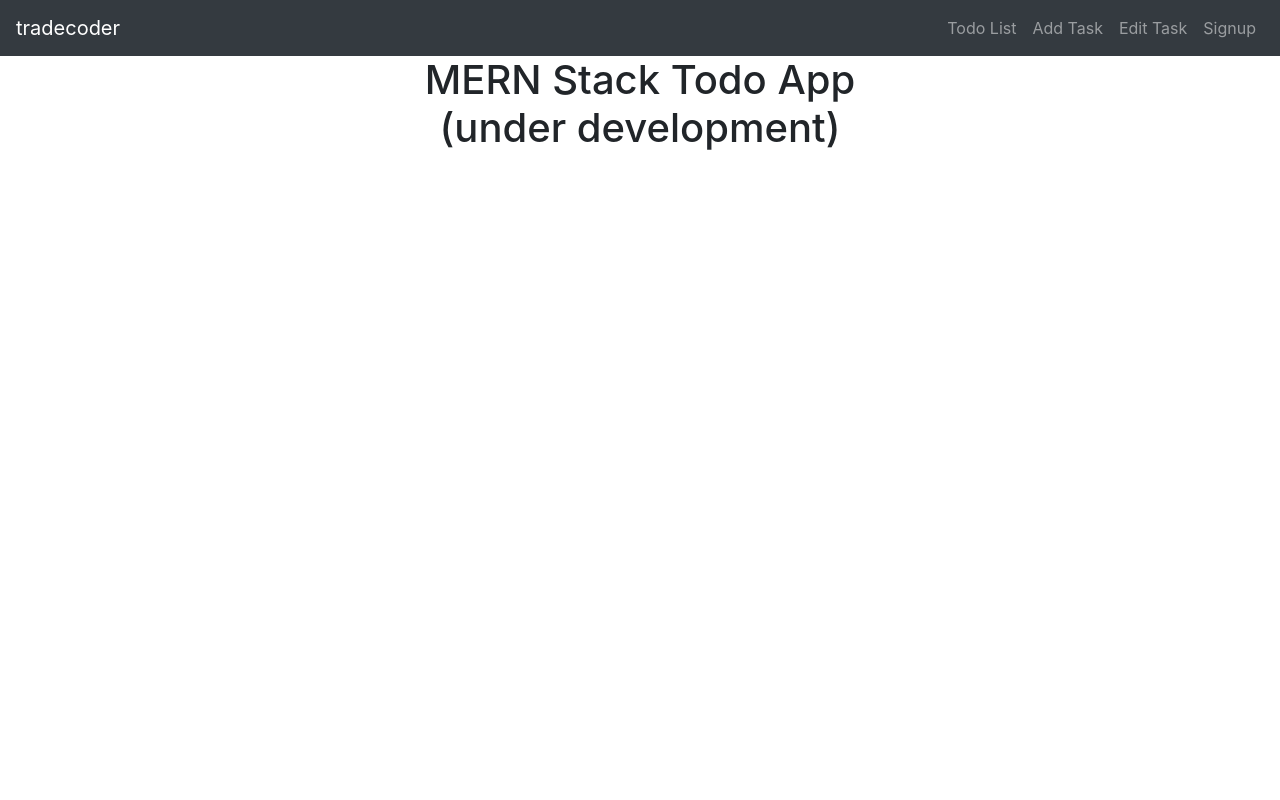
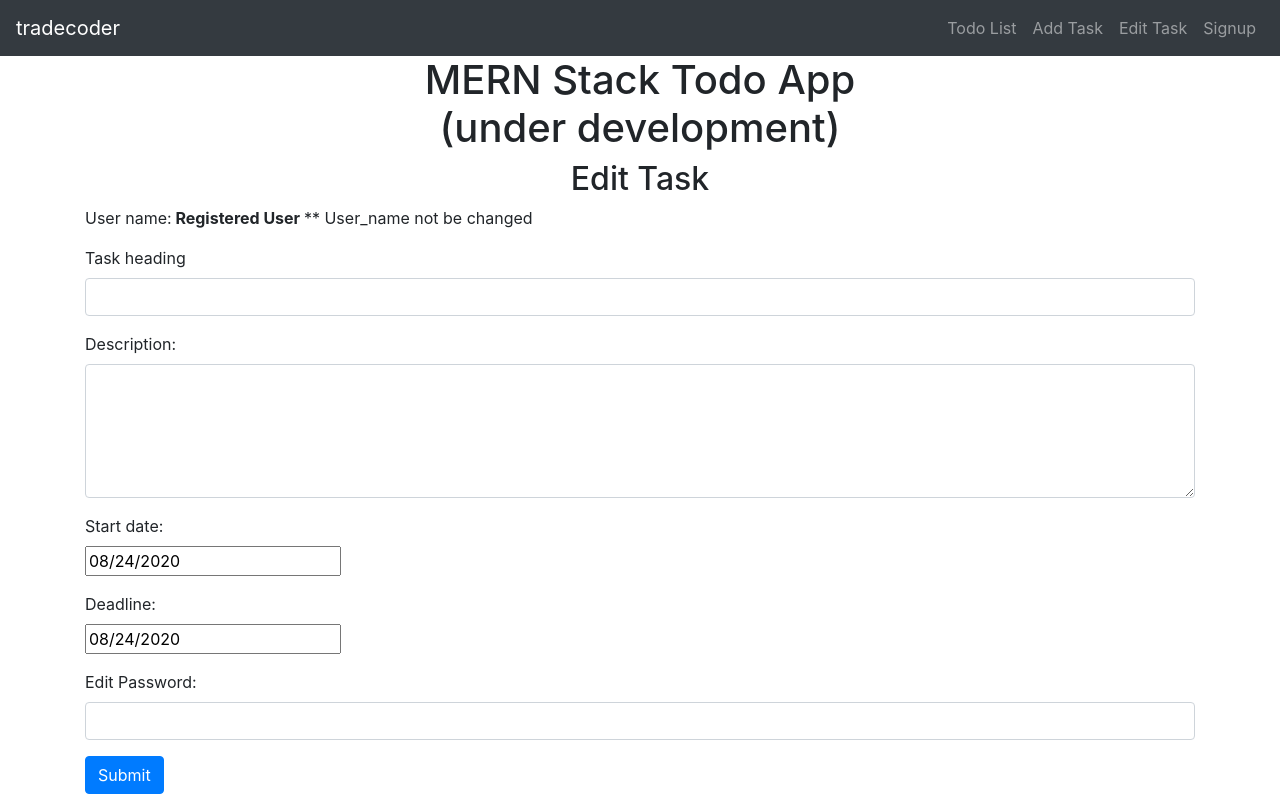
Before and after one commit to thetradecoder/mern-crud-app, a React (Create React App) app: page /mern-crud-app/edit in a window 1280 px wide. Built offline with nearby package versions, Linux system fonts and the light colour scheme.

Commit message:
local update

```diff
--- a/src/App.js
+++ b/src/App.js
@@ -4,7 +4,7 @@ import 'bootstrap/dist/css/bootstrap.min.css';
 import 'react-datepicker/dist/react-datepicker.css';
 import Navbar from './components/navbar.component';
 import AddTask from './components/addtask.component';
-
+import EditTask from './components/edittask.component';
 
 function App() {
   return (
@@ -12,6 +12,7 @@ function App() {
       <Navbar />
       <h1 className="text-center">MERN Stack Todo App<br/> (under development)</h1>
       <Route path="/mern-crud-app/add" component={AddTask}/>
+      <Route path="/mern-crud-app/edit" component={EditTask}/>
     </Router>
   );
 }
--- a/src/components/addtask.component.js
+++ b/src/components/addtask.component.js
@@ -10,6 +10,7 @@ export default function AddTask (){
         const [taskheading, setTaskheading] = useState("");
         const [startdate, setStartdate]= useState(new Date());
         const [deadline, setDeadline] = useState(new Date());
+        const [editpassword, setEditpassword]=useState("");
 
         function  onChangeUsername(e){
             setUsername(e.target.value)
@@ -30,6 +31,11 @@ export default function AddTask (){
          function onChangeDeadline(date){
             setDeadline(date)
         }
+
+        function onChangeEditPassword(e){
+            setEditpassword(e.target.value)
+        }
+
         function onSubmitTask(e){
             e.preventDefault();
             // come back here after finishing backend work
@@ -61,6 +67,10 @@ export default function AddTask (){
                         <label>Deadline:</label><br/>
                         <DatePicker selected={deadline} onChange={onChangeDeadline} />
                     </div>
+                    <div className="form-group">
+                        <label>Edit Password:</label>
+                        <input type="password" className="form-control" value={editpassword} onChange={onChangeEditPassword} />
+                    </div>
                     <div>
                         <button type="submit" className="btn btn-primary">Submit</button>
                     </div>
--- /dev/null
+++ b/src/components/edittask.component.js
@@ -0,0 +1,77 @@
+import React, {useState} from 'react';
+import DatePicker from 'react-datepicker';
+import 'bootstrap/dist/css/bootstrap.min.css';
+
+export default function EditTask(){
+
+    const [username]=useState("Registered User");
+    const [taskheading, setTaskheading]= useState("");
+    const [description, setDescription]= useState("");
+    const [startdate, setStartdate]= useState(new Date());
+    const [deadline, setDeadline]= useState(new Date());
+    const [editpassword, setEditpassword]=useState("");
+
+    function onChangeTaskHeading(e){
+        setTaskheading(e.target.value)
+    }
+
+    function onChangeDescription(e){
+        setDescription(e.target.value)
+    }
+
+    function onChangeStartDate(date){
+        setStartdate(date)
+    }
+
+    function onChangeDeadline(date){
+        setDeadline(date)
+    }
+
+    function onChangeEditPassword(e){
+        setEditpassword(e.target.value)
+    }
+
+    function onEditSubmit(e){
+        e.preventDefault();
+        // complete this function after the backend work
+
+    }
+
+
+
+    return(
+        <div className="container">
+            <h2 className="text-center">Edit Task</h2>
+            <form onSubmit={onEditSubmit}>
+                <div className="form-group">
+                    <p>User name:<strong> {username} </strong> ** User_name not be changed</p>
+                </div>
+                <div className="form-group">
+                        <label>Task heading</label>
+                        <input type="text" className="form-control" value={taskheading} onChange={onChangeTaskHeading} />
+                    </div>
+                    <div className="form-group">
+                        <label>Description:</label>
+                        <textarea rows="5" cols="50" className="form-control" value={description} onChange={onChangeDescription}></textarea>
+                    </div>
+                    <div className="form-group">
+                        <label>Start date:</label> <br/>
+                        <DatePicker selected={startdate} onChange={onChangeStartDate}/>
+                    </div>
+                    <div className="form-group">
+                        <label>Deadline:</label><br/>
+                        <DatePicker selected={deadline} onChange={onChangeDeadline} />
+                    </div>
+                    <div className="form-group">
+                        <label>Edit Password:</label>
+                        <input type="password" className="form-control" value={editpassword} onChange={onChangeEditPassword} />
+                    </div>
+                    <div>
+                        <button type="submit" className="btn btn-primary">Submit</button>
+                    </div>
+            </form>
+
+        </div>
+
+    );
+}
```
